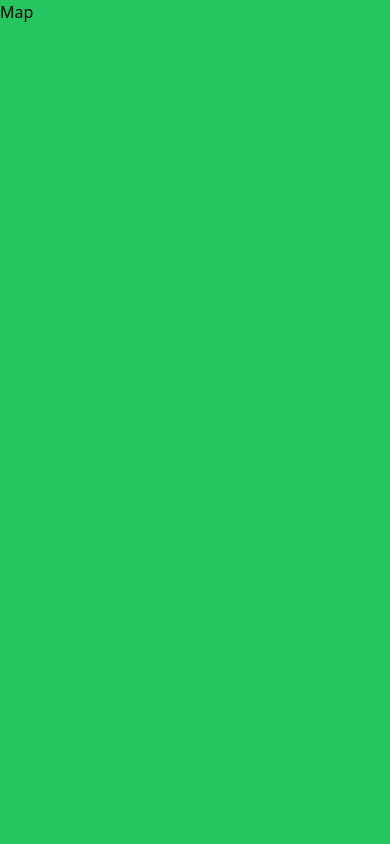
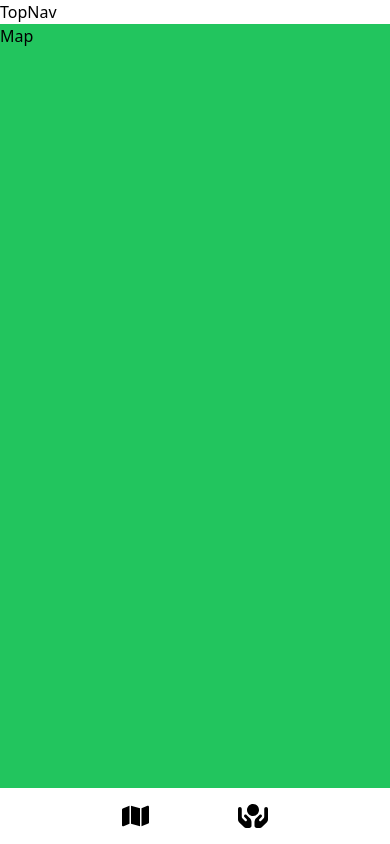
Before and after one commit to jekiquin/ecoverse2-client, a React (Vite) app: page / in a window 390 px wide. Built offline with nearby package versions, Linux system fonts and the light colour scheme.

Commit message:
added top and bottom nav simple

```diff
--- /dev/null
+++ b/src/components/Nav/BottomNav.tsx
@@ -0,0 +1,16 @@
+import NavListItems from './NavListItems';
+
+export default function BottomNav() {
+  return (
+    <nav className={styles.root}>
+      <ul className={styles.list}>
+        <NavListItems />
+      </ul>
+    </nav>
+  );
+}
+
+const styles = {
+  root: 'relative overflow-x-hidden md:hidden ',
+  list: 'w-full flex justify-evenly align-center px-8 py-4',
+};
--- a/src/components/Nav/NavItem.tsx
+++ b/src/components/Nav/NavItem.tsx
@@ -38,7 +38,7 @@ const styles = {
   root: 'overflow-hidden h-6 bg-white custom-tooltip',
   link: 'flex items-center gap-4 h-full',
   icon: 'h-full w-auto grow-0 shrink-0',
-  label: 'shrink-1 w-full',
+  label: 'shrink-1 w-full hidden md:block',
   tooltip: 'custom-tooltip__ctx',
   tooltipClosed: 'custom-tooltip__ctx--closed',
 };
--- a/src/components/Nav/NavList.tsx
+++ b/src/components/Nav/NavListItems.tsx
@@ -1,13 +1,11 @@
 import MapIcon from '@/components/icons/MapIcon';
+import ProjectsIcon from '@/components/icons/ProjectsIcons';
 import { ROUTES } from '@/routes';
 
-import ProjectsIcon from '../icons/ProjectsIcons';
-import NavAccount from './NavAccount';
 import NavItem from './NavItem';
-import NavLogo from './NavLogo';
 import { INavItem } from './types';
 
-export default function NavList() {
+export default function NavListItems() {
   const navItems: INavItem[] = [
     {
       label: 'Map',
@@ -22,20 +20,11 @@ export default function NavList() {
       isPrivate: false,
     },
   ];
-
   return (
-    <ul className={styles.root}>
-      <NavLogo />
+    <>
       {navItems.map((item) => (
         <NavItem key={item.label} {...item} />
       ))}
-      <li className={styles.divider}></li>
-      <NavAccount />
-    </ul>
+    </>
   );
 }
-
-const styles = {
-  root: 'flex flex-col gap-6 h-full',
-  divider: 'mt-auto h-1 w-full bg-slate-200',
-};
--- a/src/components/Nav/SideNav.tsx
+++ b/src/components/Nav/SideNav.tsx
@@ -4,7 +4,7 @@ import Button from '@/components/base/Button';
 import LeftChevron from '@/components/icons/LeftChevron';
 import { useNavContext } from '@/context/NavContext';
 
-import NavList from './NavList';
+import SideNavList from './SideNavList';
 
 export default function SideNav() {
   const { navOpen, setNavOpen } = useNavContext();
@@ -21,7 +21,7 @@ export default function SideNav() {
       >
         <LeftChevron className={styles.buttonImg} />
       </Button>
-      <NavList />
+      <SideNavList />
     </nav>
   );
 }
--- /dev/null
+++ b/src/components/Nav/SideNavList.tsx
@@ -0,0 +1,19 @@
+import NavAccount from './NavAccount';
+import NavListItems from './NavListItems';
+import NavLogo from './NavLogo';
+
+export default function SideNavList() {
+  return (
+    <ul className={styles.root}>
+      <NavLogo />
+      <NavListItems />
+      <li className={styles.divider}></li>
+      <NavAccount />
+    </ul>
+  );
+}
+
+const styles = {
+  root: 'flex flex-col gap-6 h-full',
+  divider: 'mt-auto h-1 w-full bg-slate-200',
+};
--- /dev/null
+++ b/src/components/Nav/TopNav.tsx
@@ -0,0 +1,7 @@
+export default function TopNav() {
+  return <header className={styles.root}>TopNav</header>;
+}
+
+const styles = {
+  root: 'md:hidden',
+};
--- a/src/routes/Home.tsx
+++ b/src/routes/Home.tsx
@@ -1,22 +1,26 @@
 import { Outlet } from 'react-router-dom';
 
+import BottomNav from '@/components/Nav/BottomNav';
 import SideNav from '@/components/Nav/SideNav';
+import TopNav from '@/components/Nav/TopNav';
 import NavProvider from '@/context/NavContext';
 
 export default function Home() {
   return (
     <main className={styles.root}>
       <NavProvider>
+        <TopNav />
         <SideNav />
         <div className={styles.outlet}>
           <Outlet />
         </div>
+        <BottomNav />
       </NavProvider>
     </main>
   );
 }
 
 const styles = {
-  root: 'flex justify-stretch',
+  root: 'h-screen overflow-y-hidden flex flex-col md:flex-row md:justify-stretch',
   outlet: 'flex-grow',
 };
--- a/src/routes/Map.tsx
+++ b/src/routes/Map.tsx
@@ -1,3 +1,3 @@
 export default function Map() {
-  return <div className="bg-green-500 h-screen">Map</div>;
+  return <div className="bg-green-500 h-full">Map</div>;
 }
```
